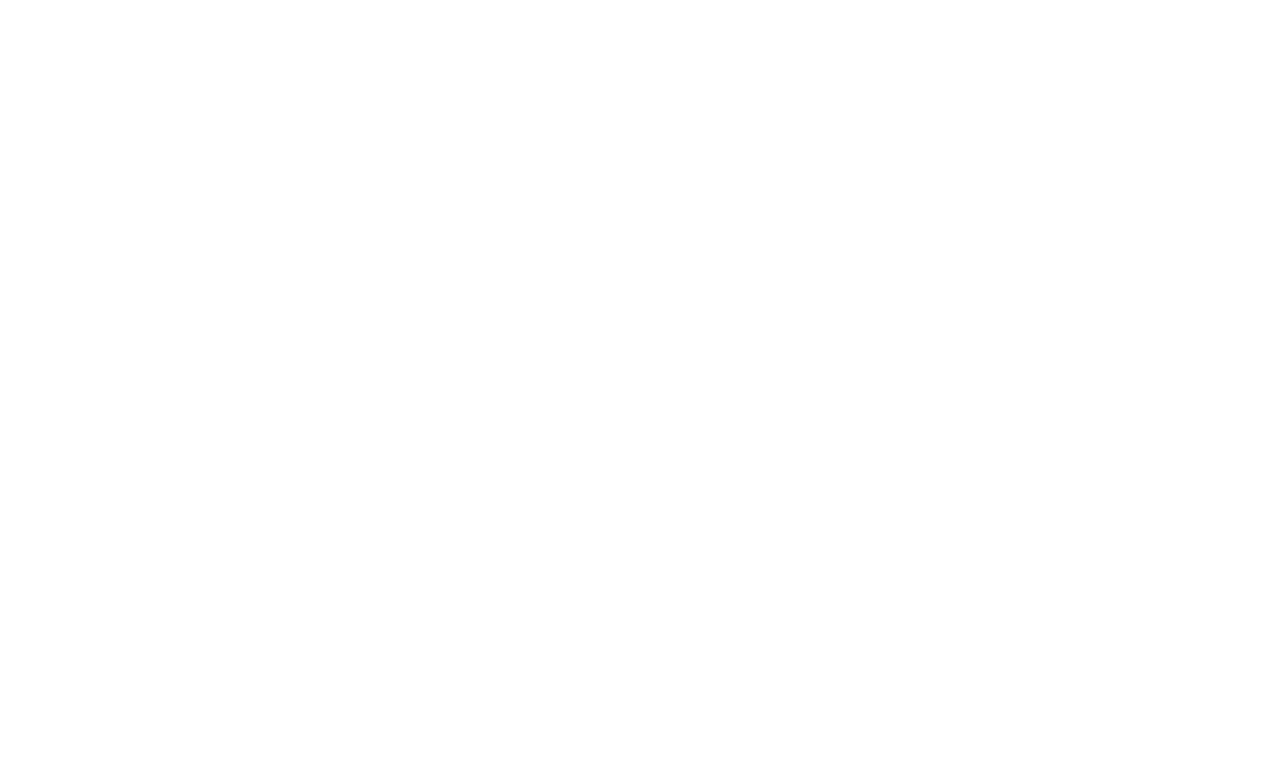
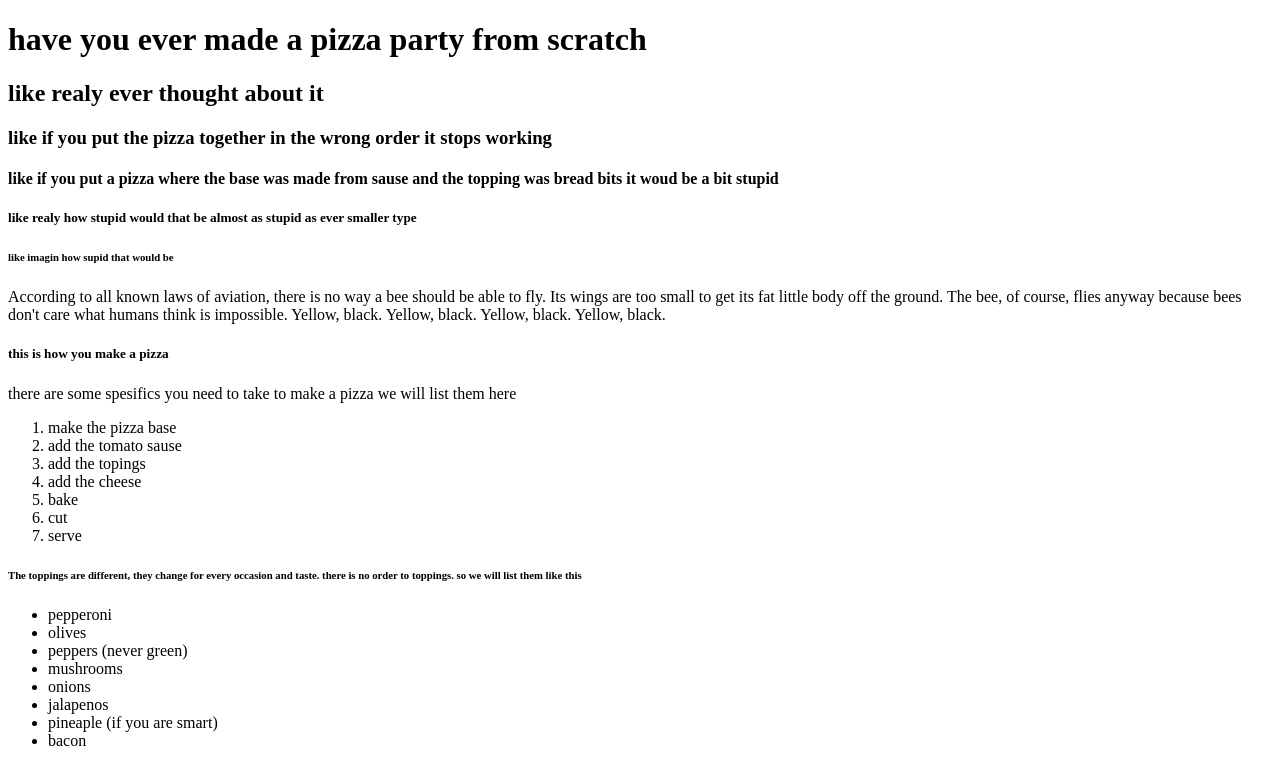
Before and after one commit to kalcifa/test2, a plain HTML site: page index.html in a window 1280 px wide. Drawn offline with Linux system fonts and the light colour scheme.

Commit message:
Update index.html

```diff
--- a/index.html
+++ b/index.html
@@ -7,6 +7,78 @@
     <title>Pizza party</title>
 </head>
 <body>
+    <h1>have you ever made a pizza party from scratch </h1>
+    <h2>like realy ever thought about it </h2>
+    <h3>like if you put the pizza together in the wrong order it stops working</h3>
+    <h4>like if you put a pizza where the base was made from sause and the topping was bread bits it woud be a bit stupid</h4>
+    <h5>like realy how stupid would that be almost as stupid as ever smaller type</h5>
+    <h6>like imagin how supid that would be</h6>
+
+
+
+<p>According to all known laws
+    of aviation,
+
+
+    there is no way a bee
+    should be able to fly.
+
+
+    Its wings are too small to get
+    its fat little body off the ground.
+
+
+    The bee, of course, flies anyway
+
+
+    because bees don't care
+    what humans think is impossible.
+
+
+    Yellow, black. Yellow, black.
+    Yellow, black. Yellow, black.</p>
+
+
+<h5>this is how you make a pizza</h5>
+<p>there are some spesifics you need to take to make a pizza
+ we will list them here</p>
+
+
+
+ <ol>
+    <li>make the pizza base</li>
+    <li>add the tomato sause</li>
+    <li>add the topings</li>
+    <li>add the cheese</li>
+    <li>bake</li>
+    <li>cut</li>
+    <li>serve</li>
+
+ </ol>
+
+ <h6>The toppings are different, they change for every occasion and taste. there is no order to toppings. so we will list them like this</h6>
+
+ <ul>
+    <li>pepperoni</li>
+    <li>olives</li>
+    <li>peppers (never green)</li>
+    <li>mushrooms</li>
+    <li>onions</li>
+    <li>jalapenos</li>
+    <li>pineaple (if you are smart)</li>
+    <li>bacon</li>
+
+
+
+
+ </ul>
+
+
+
+
+
+
+
 
 </body>
 </html>
```
